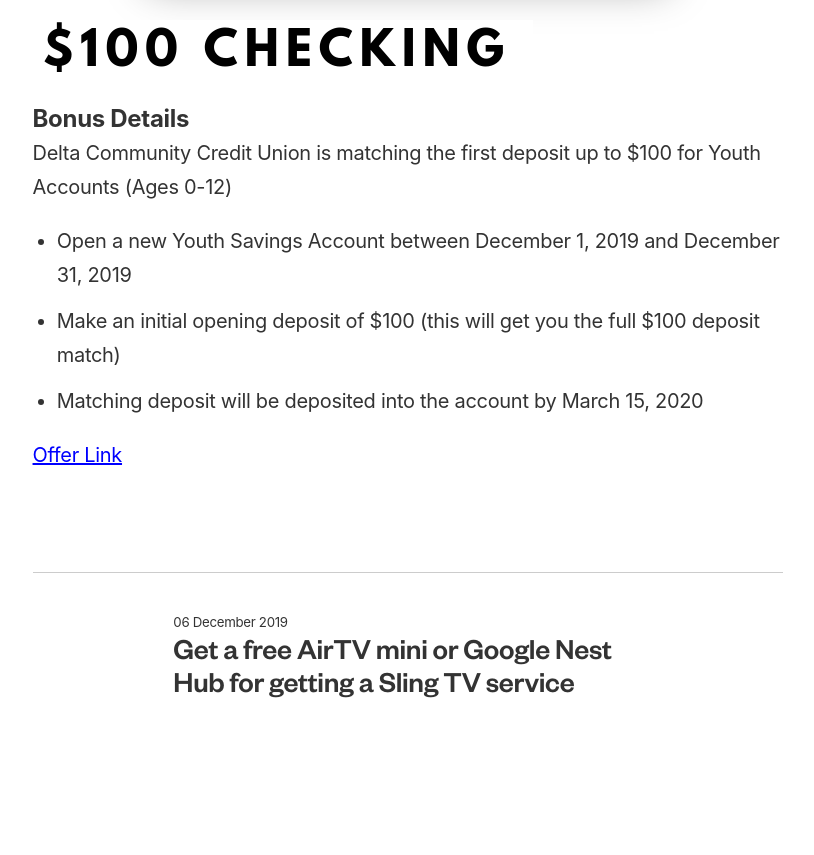
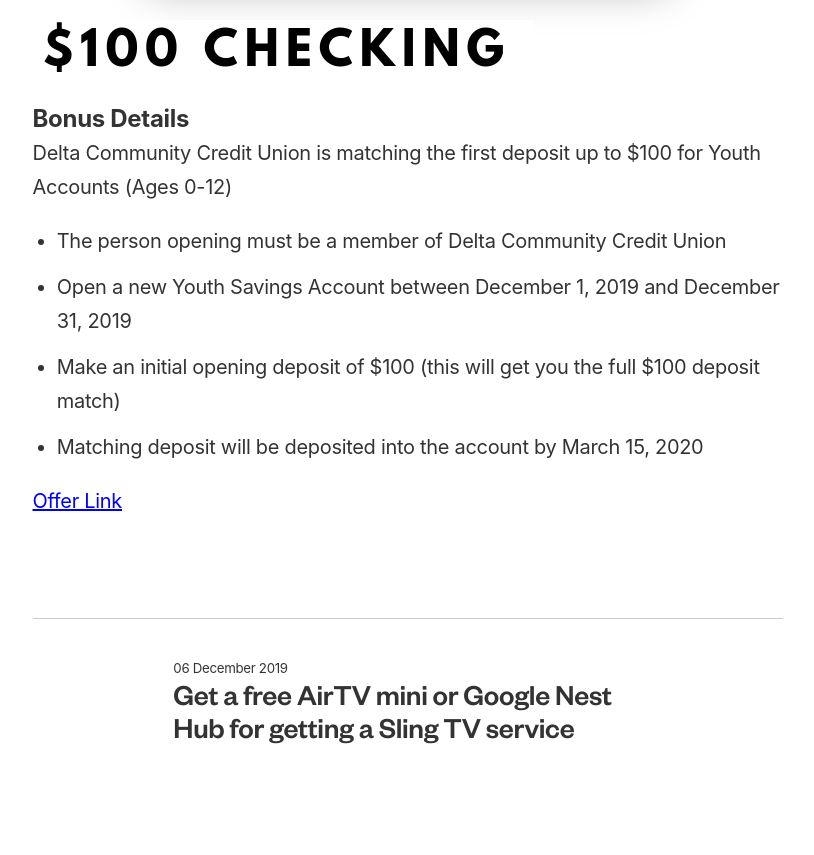
Before and after one commit to ohiosveryown/atldeals, a Jekyll site: the page built from _posts/2019-12-06-delta-cu-100-dollars-bonus.markdown, in a window 1280 px wide. Shown: the part 743-1598 px from the top of the page, without its empty margins (232-1046 px from the left). Built offline with Jekyll 4.4.1, drawn with Linux system fonts in a browser that asks for light colours; before the commit the page ends 1552 px from its top, so only the background shows below that.

Commit message:
Updated Delta Cu 100 Dollars Bonus

```diff
--- a/_posts/2019-12-06-delta-cu-100-dollars-bonus.markdown
+++ b/_posts/2019-12-06-delta-cu-100-dollars-bonus.markdown
@@ -17,6 +17,8 @@
 
 Delta Community Credit Union is matching the first deposit up to $100 for Youth Accounts (Ages 0-12)
 
+* The person opening must be a member of Delta Community Credit Union
+
 * Open a new Youth Savings Account between December 1, 2019 and December 31, 2019
 
 * Make an initial opening deposit of $100 (this will get you the full $100 deposit match)
```
